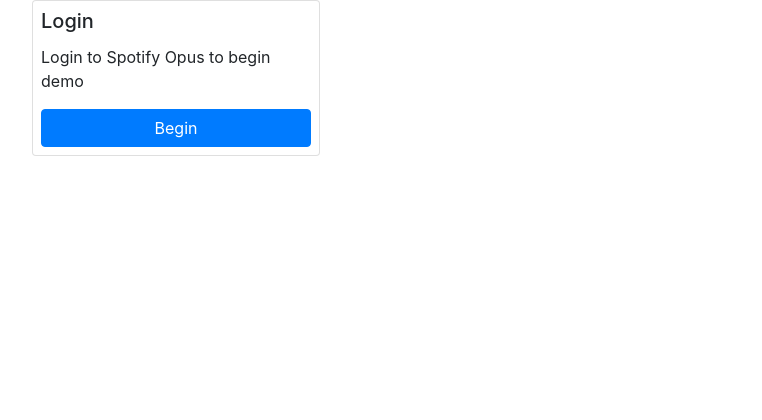
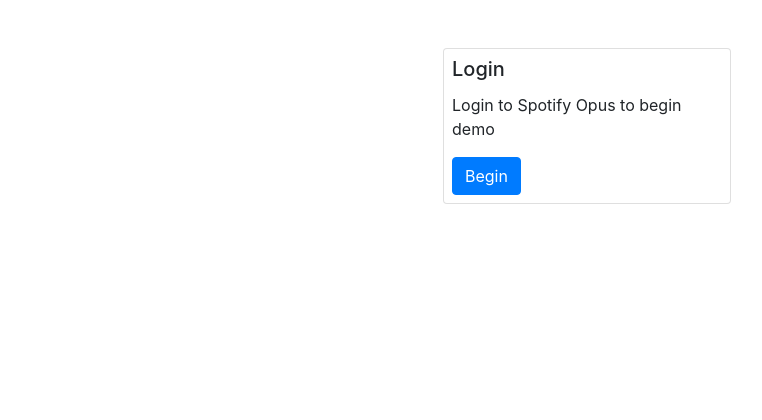
Before and after one commit to james-menzies/spotify_opus, a Flask app: page /login in a window 1280 px wide. Shown: the top 420 px of the page, without its empty margins (53-815 px from the left). Before the commit the page ends 156 px from the top, so only its background shows below. Run offline with Flask 2, Linux system fonts and the light colour scheme; some libraries are stand-ins or nearby versions.

Commit message:
basic routing implemented for login

```diff
--- a/app.py
+++ /dev/null
@@ -1,3 +0,0 @@
-from spotify_opus import create_app
-
-app = create_app()
--- /dev/null
+++ b/run.py
@@ -0,0 +1,7 @@
+from spotify_opus import create_app
+
+app = create_app()
+
+if __name__ == '__main__':
+    context = "opus.pem", "opus_key.pem"
+    app.run(debug=True, ssl_context=context)
--- a/spotify_opus/__init__.py
+++ b/spotify_opus/__init__.py
@@ -13,7 +13,6 @@ ma: Marshmallow = Marshmallow()
 bcrypt: Bcrypt = Bcrypt()
 jwt: JWTManager = JWTManager()
 migrate: Migrate = Migrate(directory="spotify_opus/migrations")
-
 
 
 def create_app() -> Flask:
--- a/spotify_opus/controllers/auth_controller.py
+++ b/spotify_opus/controllers/auth_controller.py
@@ -2,7 +2,12 @@ from flask import Blueprint, render_template
 
 auth = Blueprint("auth", __name__)
 
+
 @auth.route("/login")
 def log_in():
+    return render_template("login.html")
 
-    return render_template("login.html")
+
+@auth.route("/login", methods=["POST"])
+def authorize():
+    return "sub bro"
--- a/spotify_opus/controllers/media_controller.py
+++ b/spotify_opus/controllers/media_controller.py
@@ -1,4 +1,4 @@
-from flask import Blueprint, render_template
+from flask import Blueprint, render_template, redirect
 
 from spotify_opus.models.viewmodels import CategoryResultVM, SearchItemVM
 
@@ -7,6 +7,8 @@ media = Blueprint("media", __name__)
 
 @media.route("/")
 def home_page():
+
+    return redirect("/login", 301)
 
     results = []
 
--- a/spotify_opus/templates/login.html
+++ b/spotify_opus/templates/login.html
@@ -1,8 +1,11 @@
 {% extends "base.html" %}
 {% block content %}
-    <div class="card p-2 my-auto" style="width: 18rem;">
+    <div class="card p-2 mx-auto my-5" style="width: 18rem;">
         <h5 class="card-title">Login</h5>
         <p class="card-text">Login to Spotify Opus to begin demo</p>
-        <a href="#" class="btn btn-primary">Begin</a>
+
+        <form action="#" method="post">
+            <button type="submit" class="btn btn-primary">Begin</button>
+        </form>
     </div>
 {% endblock %}
```
Also changed, not shown: 1 other file.
